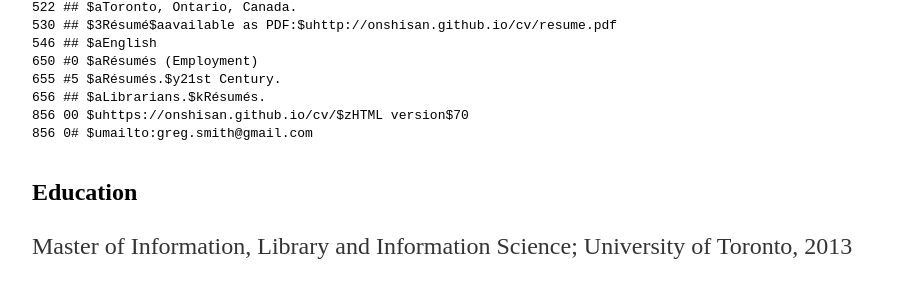
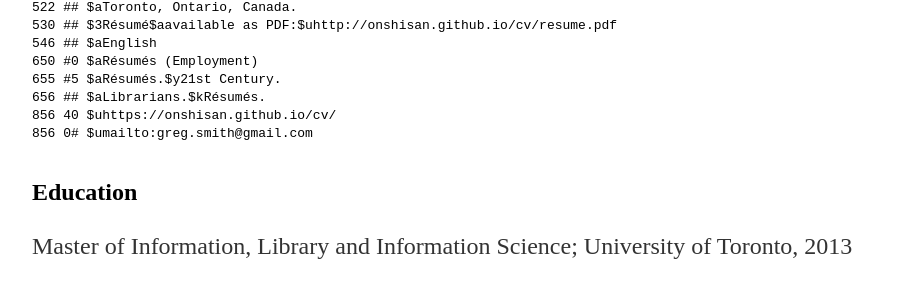
Before and after one commit to onshisan/onshisan.github.io, a Jekyll site: the page built from cv/index.html, in a window 1280 px wide and 900 px high. Shown: the part 363-657 px from the top of the window, without its empty margins (160-1057 px from the left). Built offline with Jekyll 4.4.1, drawn with Linux system fonts in a browser that asks for light colours.

Commit message:
Update resume.html

```diff
--- a/_includes/resume.html
+++ b/_includes/resume.html
@@ -11,7 +11,7 @@
 650 #0 $aRésumés (Employment) </br>
 655 #5 $aRésumés.$y21st Century.</br>
 656 ## $aLibrarians.$kRésumés.</br>
-856 00 $uhttps://onshisan.github.io/cv/$zHTML version$70</br>
+856 40 $uhttps://onshisan.github.io/cv/</br>
 856 0# $umailto:greg.smith@gmail.com</br>
 </code>
 
```
